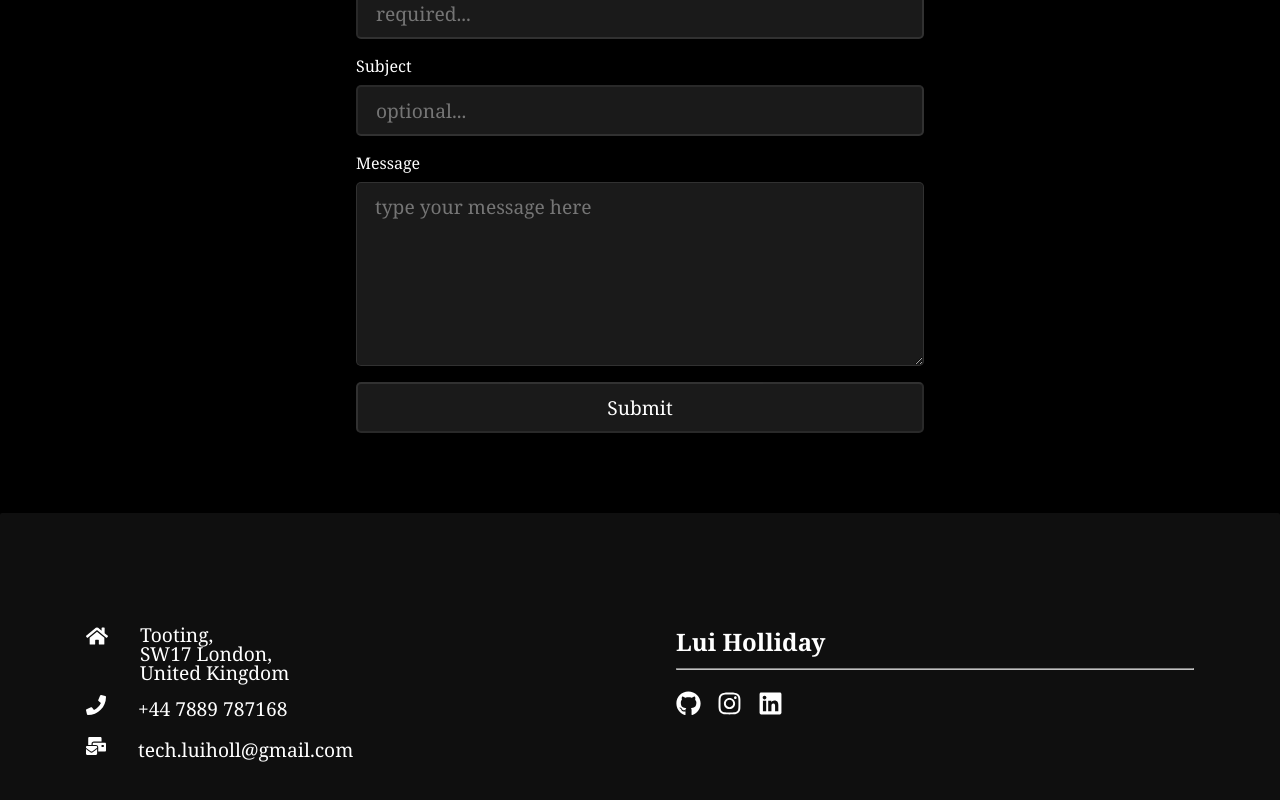
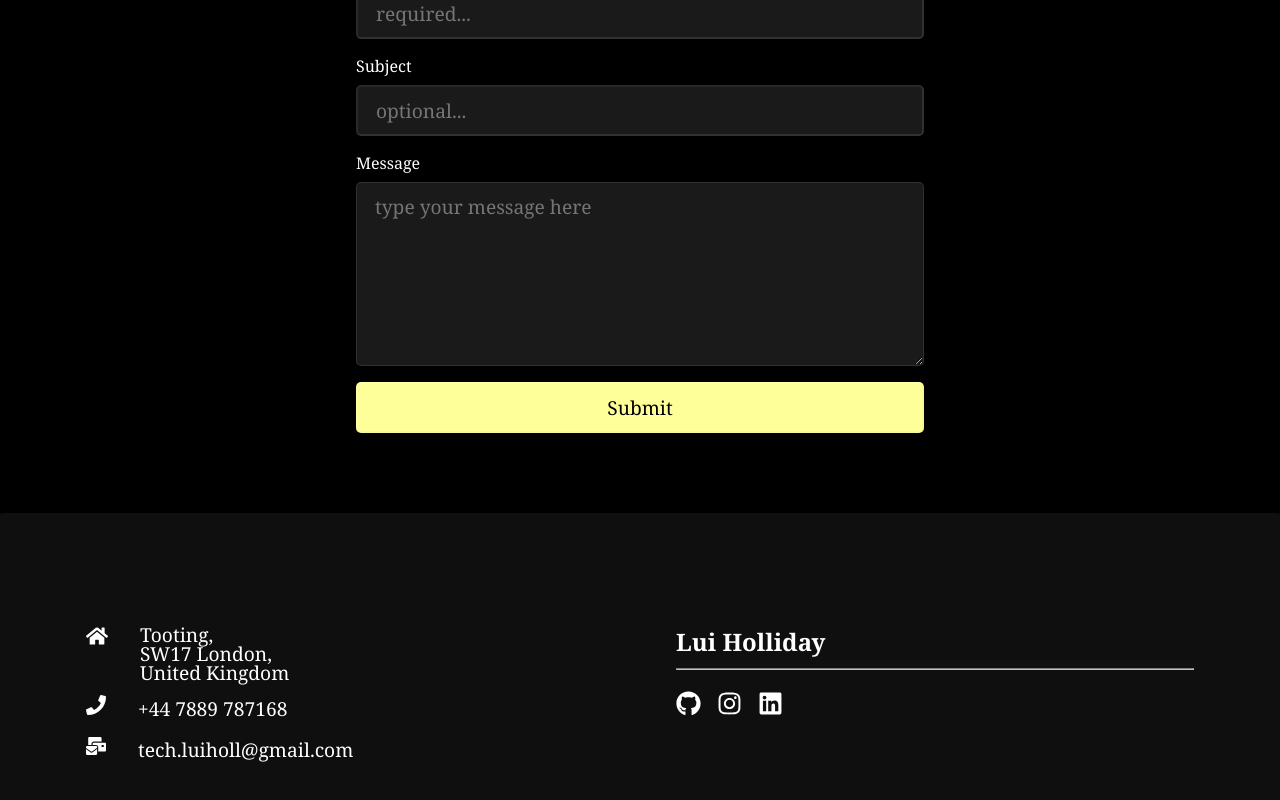
Before and after one commit to luiHoll97/Portfolio, a React (Create React App) app: page /contact in a window 1280 px wide. Shown: the part 843-1643 px from the top of the page. Built offline with nearby package versions, Linux system fonts and the light colour scheme.

Commit message:
submit button on contact form

```diff
--- a/src/components/Contact/ContactMe.tsx
+++ b/src/components/Contact/ContactMe.tsx
@@ -36,7 +36,7 @@ const ContactMe = (): JSX.Element => {
           rows={6}
           placeholder="type your message here"
         />
-        <input type="submit" value="Submit" />
+        <input type="submit" value="Submit" style={{backgroundColor:"#ffff99", color:"black", cursor:"pointer"}}/>
       </form>
     </div>
   );
```
